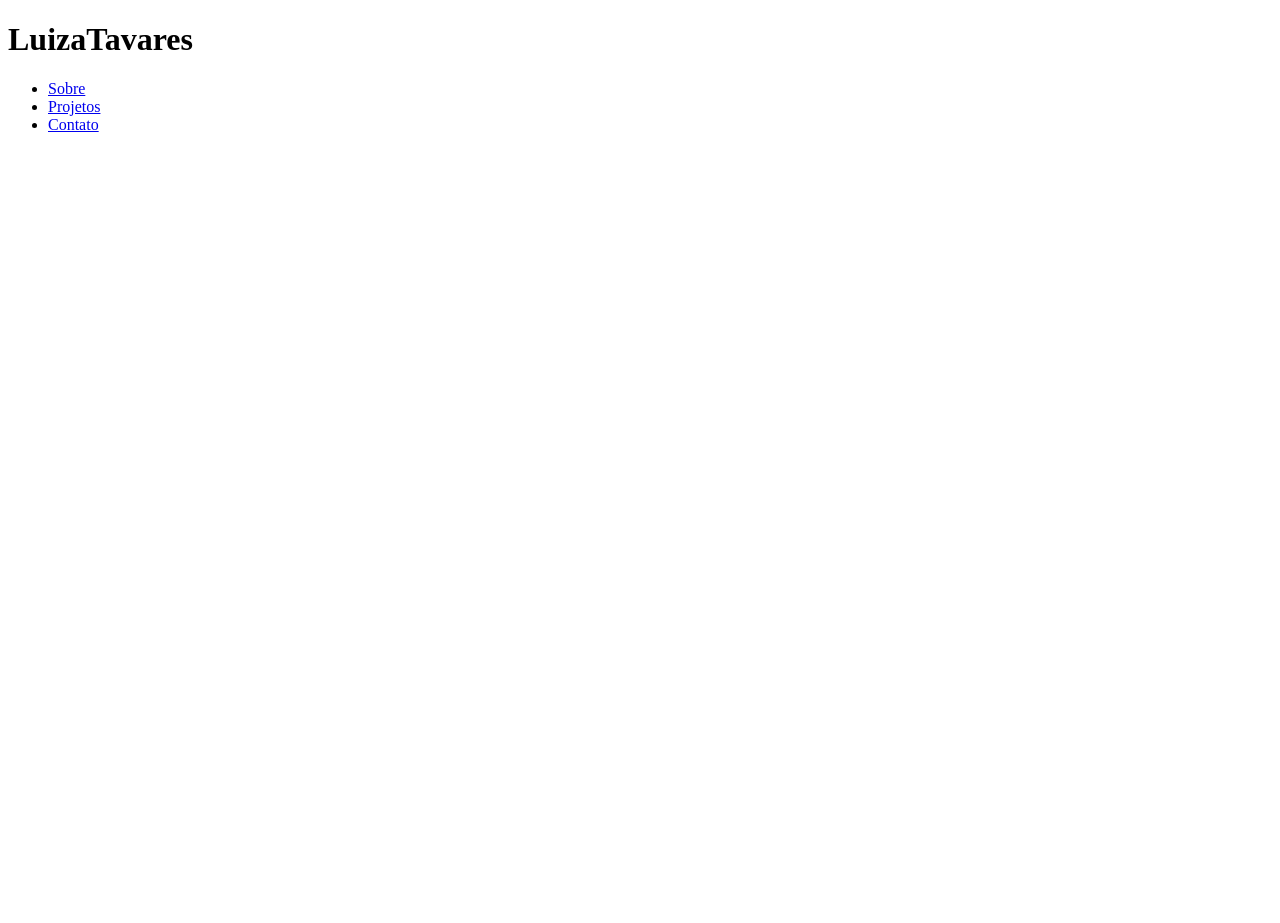
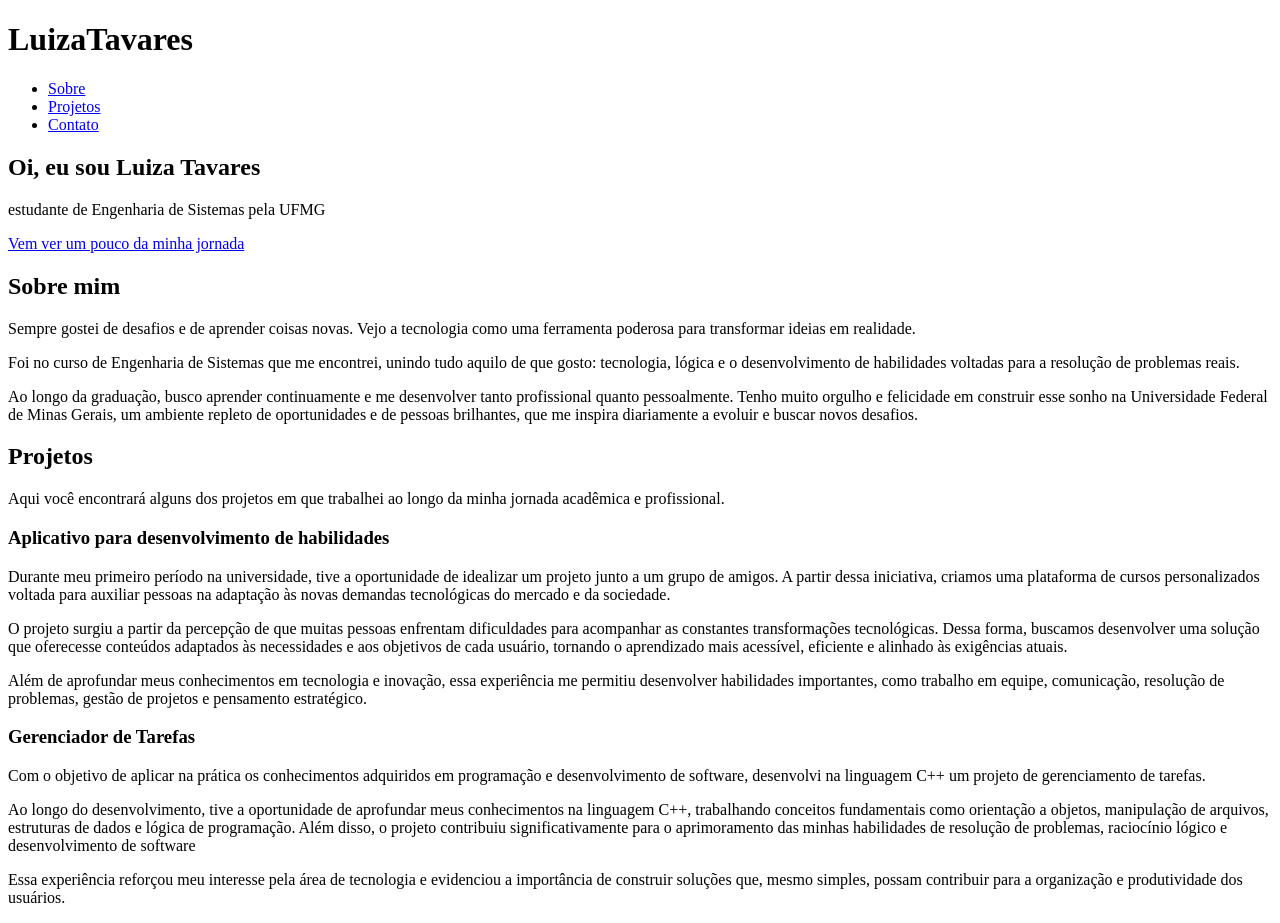
Before and after one commit to tavaresslu/Portifolio, a plain HTML site: page index.html in a window 1280 px wide. Before the commit the page ends 800 px from the top, so only its background shows below. Drawn offline with Linux system fonts and the light colour scheme.

Commit message:
feat: seções sobre e projetos criadas

```diff
--- a/index.html
+++ b/index.html
@@ -17,13 +17,35 @@
                 <li><a href="#projetos">Projetos</a></li>
                 <li><a href="#contato">Contato</a></li>
             </ul>
-
         </nav>
-
-
         </div>
-        <!--interface-->
     </header>
-
+    <section id="hero">
+        <h2> Oi, eu sou Luiza Tavares</h2>
+        <p>estudante de Engenharia de Sistemas pela UFMG</p>
+        <a href="#projetos">Vem ver um pouco da minha jornada</a>
+    </section>
+    <section id="sobre">
+        <h2>Sobre mim</h2>
+        <p>Sempre gostei de desafios e de aprender coisas novas. Vejo a tecnologia como uma ferramenta poderosa para transformar ideias em realidade.</p>
+        <p>Foi no curso de Engenharia de Sistemas que me encontrei, unindo tudo aquilo de que gosto: tecnologia, lógica e o desenvolvimento de habilidades voltadas para a resolução de problemas reais. </p>
+        <p> Ao longo da graduação, busco aprender continuamente e me desenvolver tanto profissional quanto pessoalmente. Tenho muito orgulho e felicidade em construir esse sonho na Universidade Federal de Minas Gerais, um ambiente repleto de oportunidades e de pessoas brilhantes, que me inspira diariamente a evoluir e buscar novos desafios.</p>
+    </section>
+    <section id="projetos">
+        <h2>Projetos</h2>
+        <p>Aqui você encontrará alguns dos projetos em que trabalhei ao longo da minha jornada acadêmica e profissional.</p>
+    <div class="projeto">
+        <h3>Aplicativo para desenvolvimento de habilidades</h3>
+        <p>Durante meu primeiro período na universidade, tive a oportunidade de idealizar um projeto junto a um grupo de amigos. A partir dessa iniciativa, criamos uma plataforma de cursos personalizados voltada para auxiliar pessoas na adaptação às novas demandas tecnológicas do mercado e da sociedade.</p>
+        <p>O projeto surgiu a partir da percepção de que muitas pessoas enfrentam dificuldades para acompanhar as constantes transformações tecnológicas. Dessa forma, buscamos desenvolver uma solução que oferecesse conteúdos adaptados às necessidades e aos objetivos de cada usuário, tornando o aprendizado mais acessível, eficiente e alinhado às exigências atuais.</p>
+        <p>Além de aprofundar meus conhecimentos em tecnologia e inovação, essa experiência me permitiu desenvolver habilidades importantes, como trabalho em equipe, comunicação, resolução de problemas, gestão de projetos e pensamento estratégico.</p>
+    </div>
+    <div class="projeto">
+        <h3>Gerenciador de Tarefas</h3>
+        <p>Com o objetivo de aplicar na prática os conhecimentos adquiridos em programação e desenvolvimento de software, desenvolvi na linguagem C++ um projeto de gerenciamento de tarefas.</p>
+        <p>Ao longo do desenvolvimento, tive a oportunidade de aprofundar meus conhecimentos na linguagem C++, trabalhando conceitos fundamentais como orientação a objetos, manipulação de arquivos, estruturas de dados e lógica de programação. Além disso, o projeto contribuiu significativamente para o aprimoramento das minhas habilidades de resolução de problemas, raciocínio lógico e desenvolvimento de software</p>
+        <p>Essa experiência reforçou meu interesse pela área de tecnologia e evidenciou a importância de construir soluções que, mesmo simples, possam contribuir para a organização e produtividade dos usuários.</p>
+    </div>
+    </section>
 </body>
 </html>
```
